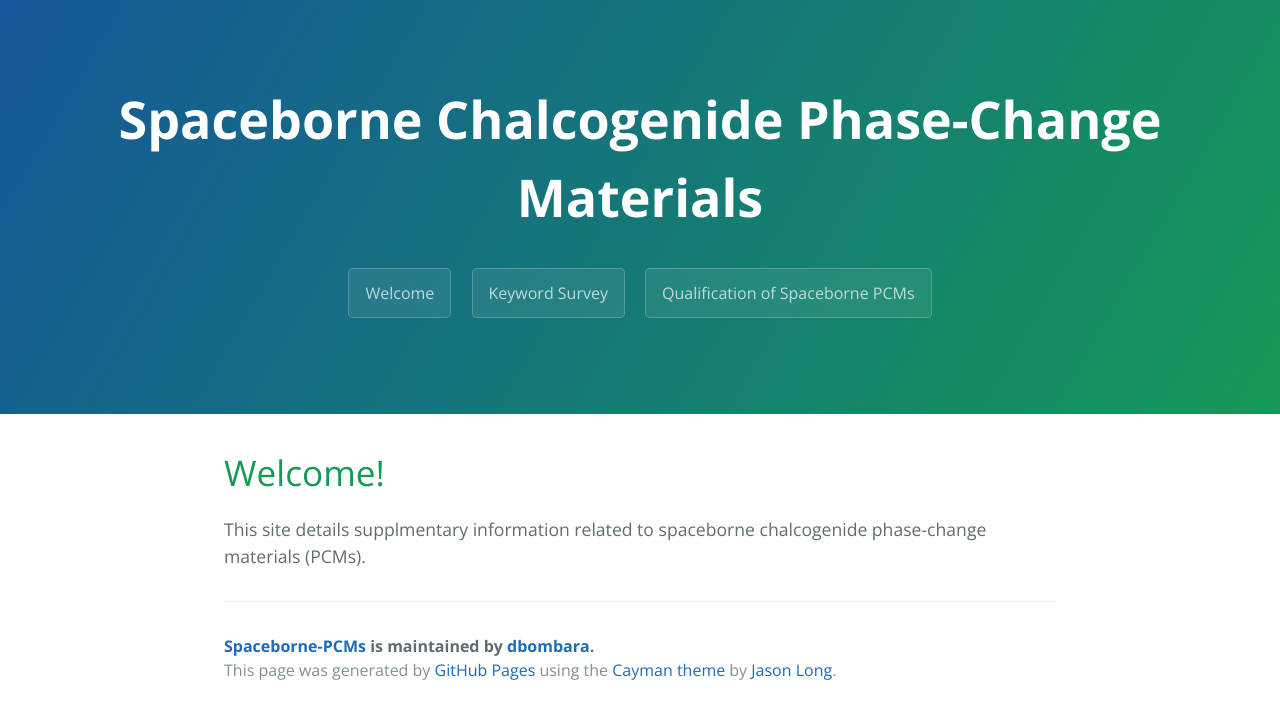
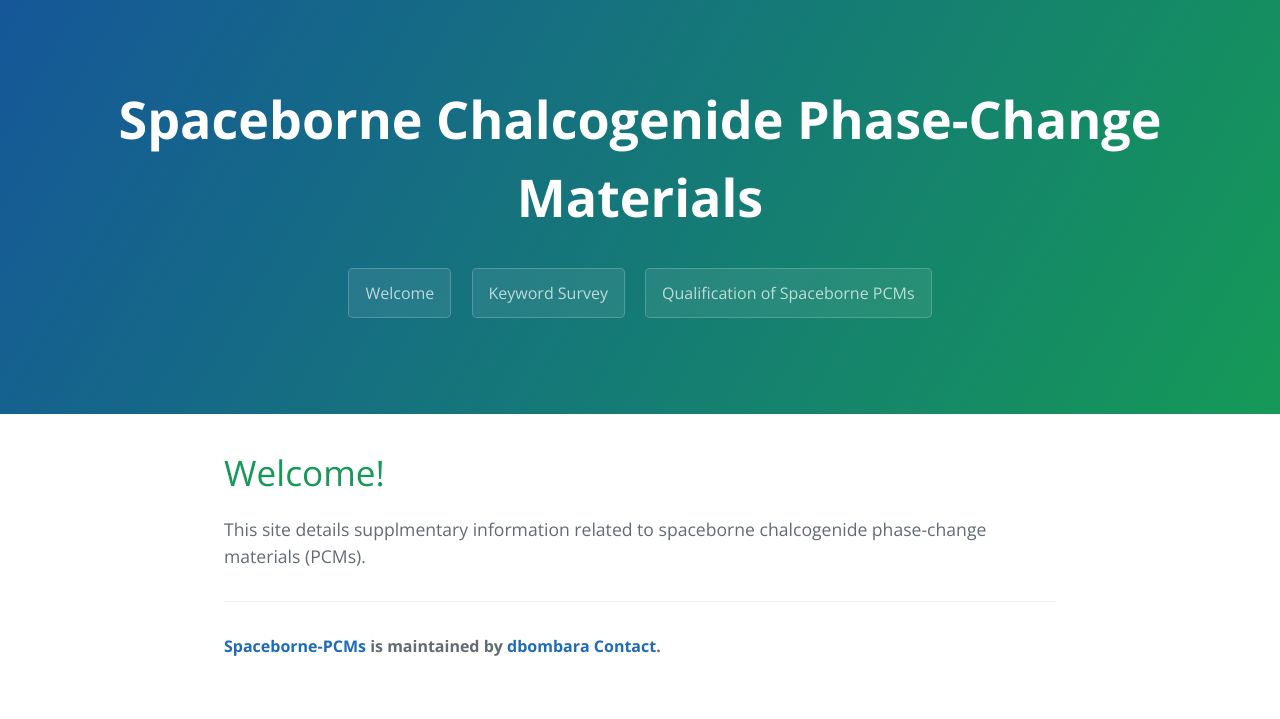
Before and after one commit to Spaceborne-PCMs/Spaceborne-PCMs.github.io, a Jekyll site: the page built from index.md, in a window 1280 px wide. Shown: the top 719 px of the page. Built offline with Jekyll 4.4.1, drawn with Linux system fonts in a browser that asks for light colours.

Commit message:
minor changes

```diff
--- a/_layouts/template.html
+++ b/_layouts/template.html
@@ -26,8 +26,8 @@
       {{ content }}
 
       <footer class="site-footer">
-        <span class="site-footer-owner"><a href="https://github.com/Spaceborne-PCMs/Spaceborne-PCMs.github.io">Spaceborne-PCMs</a> is maintained by <a href="https://github.com/dbombara">dbombara</a>.</span>
-        <span class="site-footer-credits">This page was generated by <a href="https://pages.github.com">GitHub Pages</a> using the <a href="https://github.com/jasonlong/cayman-theme">Cayman theme</a> by <a href="https://twitter.com/jasonlong">Jason Long</a>.</span>
+        <span class="site-footer-owner"><a href="https://github.com/Spaceborne-PCMs/Spaceborne-PCMs.github.io">Spaceborne-PCMs</a> is maintained by <a href="https://github.com/dbombara">dbombara</a> <a href="mailto:dbombara@nevada.unr.edu">Contact</a>.</span>
+        <!--<span class="site-footer-credits">This page was generated by <a href="https://pages.github.com">GitHub Pages</a> using the <a href="https://github.com/jasonlong/cayman-theme">Cayman theme</a> by <a href="https://twitter.com/jasonlong">Jason Long</a>.</span>-->
       </footer>
 
     </section>
```
